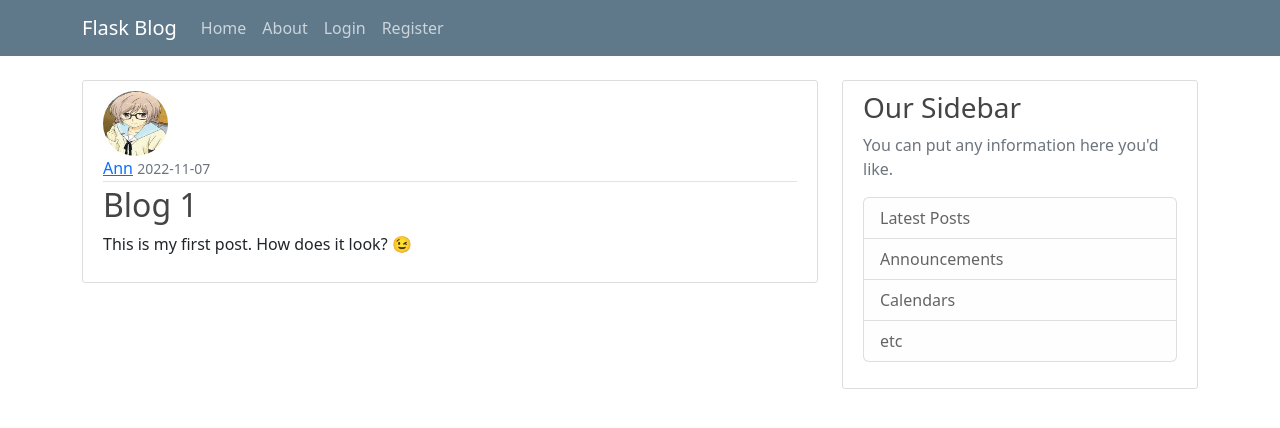
After one commit to rakinplaban/blogpost, a Flask app: page /post/1 in a window 1280 px wide. The commit adds this page. Shown: the top 428 px of the page. Run offline with Flask 3, Linux system fonts and the light colour scheme.

Commit message:
post crud.

```diff
--- a/flaskblog/routes.py
+++ b/flaskblog/routes.py
@@ -1,5 +1,5 @@
-from flask import render_template, url_for,flash, redirect,request
-from .forms import RegistrationForm, LoginForm, UpdateAccountForm
+from flask import render_template, url_for,flash, redirect,request, abort
+from .forms import RegistrationForm, LoginForm, UpdateAccountForm, PostForm
 from . import app,db,bcrypt
 from .models import User, Post
 from flask_login import login_user, current_user, logout_user, login_required
@@ -8,24 +8,10 @@ import os
 from PIL import Image
 
 
-posts = [
-    {
-        'title' : "Blogpost 1",
-        'author' : "Jhon Doe",
-        'date_posted' : "20 April, 2022",
-        'content' : "First Blog post"
-    },
-    {
-        'title' : "Blogpost 2",
-        'author' : "Alice Chan",
-        'date_posted' : "25 April, 2022",
-        'content' : "Second Blog post"
-    }
-]
-
 @app.route("/")
 @app.route("/home")
 def hello():
+    posts = Post.query.all()
     return render_template('home.html', posts=posts)
 
 
@@ -105,3 +91,52 @@ def account():
 
     image_file = url_for('static',filename='profile_pics/' + current_user.image_file)
     return render_template("account.html",title='Account',image_file=image_file,form=form)
+
+
+@app.route("/post/new",methods=['POST','GET'])
+@login_required
+def new_post():
+    form = PostForm()
+    if form.validate_on_submit():
+        post = Post(title=form.title.data,content=form.content.data,author=current_user)
+        db.session.add(post)
+        db.session.commit()
+        flash('Congrats! Your post has been created successfully.', 'success')
+        return redirect(url_for('hello'))
+    return render_template("create_post.html",title='Create Post',form=form,legend='Create Post')
+
+@app.route("/post/<int:post_id>",methods=['POST','GET'])
+def post(post_id):
+    post = Post.query.get_or_404(post_id)
+    return render_template("post.html",title=post.title ,post=post)
+
+@app.route("/post/<int:post_id>/update",methods=['POST','GET'])
+@login_required
+def update_post(post_id):
+    post = Post.query.get_or_404(post_id)
+    if post.author != current_user:
+        abort(403)
+    form = PostForm()
+    if form.validate_on_submit():
+        post.title = form.title.data
+        post.content = form.content.data
+        db.session.commit()
+        flash('Post updated!','success')
+        return redirect(url_for('post',post_id=post.id))
+
+    elif request.method == 'GET':
+        form.title.data = post.title
+        form.content.data = post.content
+    return render_template("create_post.html",title="Update Post",form=form,legend='Update Post')
+
+
+@app.route("/post/<int:post_id>/delete",methods=['POST','GET'])
+@login_required
+def delete_post(post_id):
+    post = Post.query.get_or_404(post_id)
+    if post.author != current_user:
+        abort(403)
+    db.session.delete(post)
+    db.session.commit()
+    flash('Your post has been deleted!', 'success')
+    return redirect(url_for('hello'))
--- a/flaskblog/templates/layout.html
+++ b/flaskblog/templates/layout.html
@@ -30,6 +30,7 @@
           <!-- Navbar Right Side -->
           <div class="navbar-nav">
             {% if current_user.is_authenticated %}
+            <a class="nav-item nav-link" href="{{ url_for('new_post') }}">New Post</a>
             <a class="nav-item nav-link" href="{{ url_for('account') }}">Account</a>
             <a class="nav-item nav-link" href="{{ url_for('logout') }}">Logout</a>
             {% else %}
--- /dev/null
+++ b/flaskblog/templates/post.html
@@ -0,0 +1,42 @@
+{% extends 'layout.html' %}
+
+{% block content %}
+
+
+    <article class="media content-section">
+        <img class="rounded-circle article-img" src="{{ url_for('static', filename='profile_pics/' + post.author.image_file) }}" alt="Image currently not available">
+        <div class="media-body">
+          <div class="article-metadata">
+            <a class="mr-2" href="#">{{ post.author.username }}</a>
+            <small class="text-muted">{{ post.date_posted.strftime('%Y-%m-%d') }}</small>
+          </div>
+          <h2>{{ post.title }}</h2>
+          <p class="article-content">{{ post.content }}</p>
+        </div>
+        {% if post.author == current_user %}
+          <a class="btn btn-warning btn-sm m-1" href="{{ url_for('update_post',post_id=post.id) }}">Update</a>
+          <a class="btn btn-danger btn-sm m-1" href="{{ url_for('delete_post',post_id=post.id) }}">Delete</a>
+          <!-- <button type="button" class="btn btn-danger btn-sm m-1" data-toggle="modal" data-target="#deleteModal">Delete</button> -->
+        {% endif %}
+    </article>
+    <!-- Modal -->
+    <div class="modal fade" id="deleteModal" tabindex="-1" role="dialog" aria-labelledby="deleteModalLabel" aria-hidden="true">
+      <div class="modal-dialog" role="document">
+        <div class="modal-content">
+          <div class="modal-header">
+            <h5 class="modal-title" id="deleteModalLabel">Delete Post?</h5>
+            <button type="button" class="close" data-dismiss="modal" aria-label="Close">
+              <span aria-hidden="true">&times;</span>
+            </button>
+          </div>
+          <div class="modal-footer">
+            <button type="button" class="btn btn-secondary" data-dismiss="modal">Close</button>
+            <form action="{{ url_for('delete_post', post_id=post.id) }}" method="POST">
+              <input class="btn btn-danger" type="submit" value="Delete">
+            </form>
+          </div>
+        </div>
+      </div>
+    </div>
+
+{% endblock %}
```
Also changed, not shown: flaskblog/forms.py (+7 -1 lines), flaskblog/templates/create_post.html (added, +49 -0 lines), flaskblog/templates/home.html (+4 -3 lines), instance/site.db.
